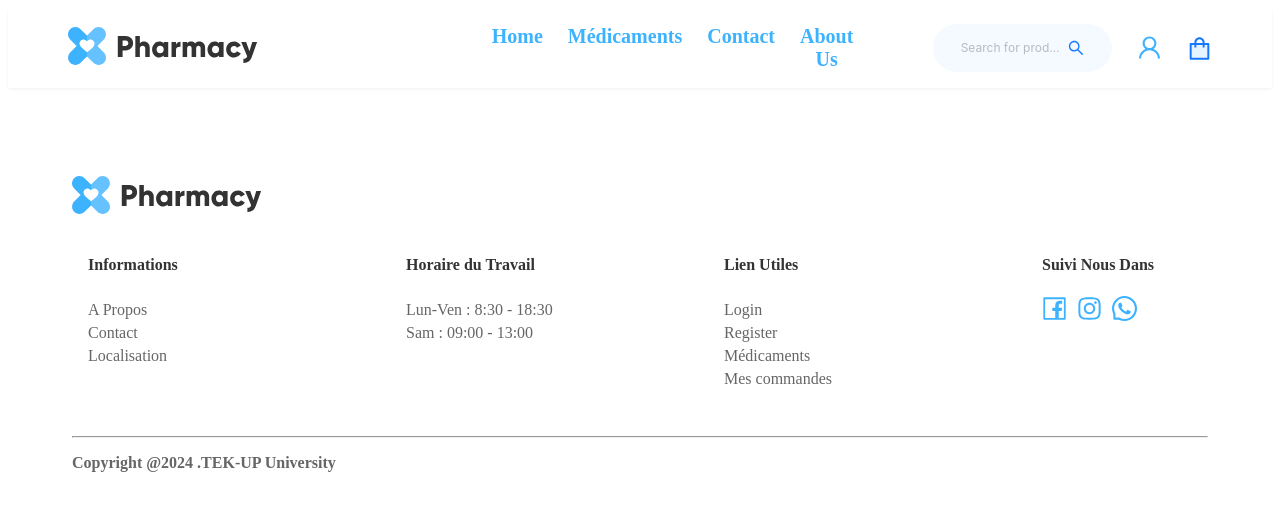
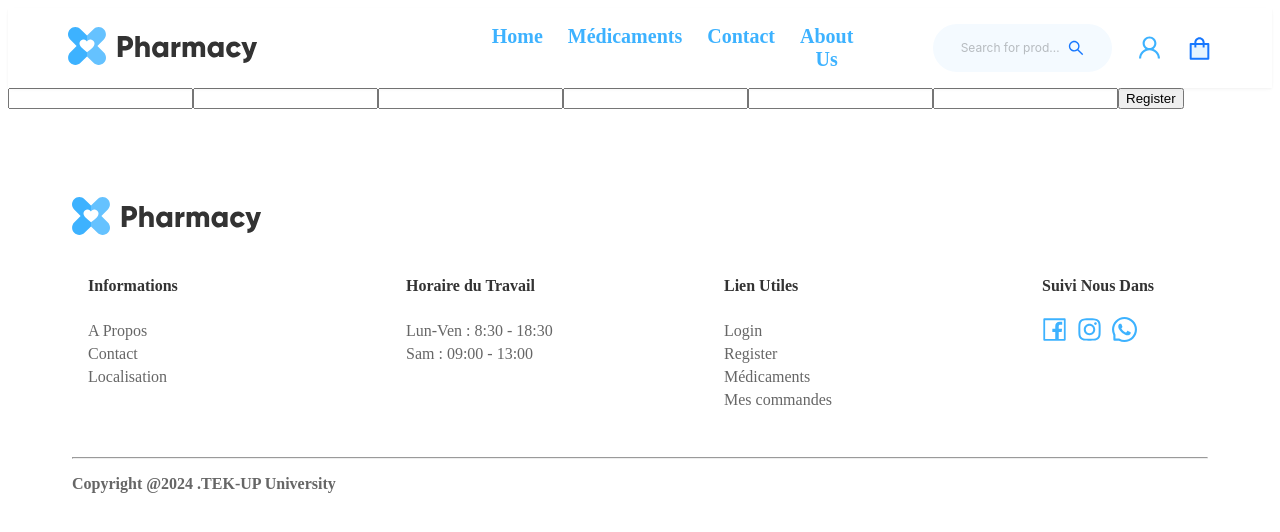
Before and after one commit to majdifkih/Online-Pharmacy-Project, a React (Create React App) app in the folder client/: page /register in a window 1280 px wide. Shown: the top 532 px of the page. Built offline with nearby package versions, Linux system fonts and the light colour scheme.

Commit message:
register user commit

```diff
--- a/client/src/App.jsx
+++ b/client/src/App.jsx
@@ -5,6 +5,7 @@ import Footer from './components/Footer';
 import Login from './pages/Login';
 import Home from './pages/Home';
 import {FloatButton } from 'antd';
+import Register from './pages/Register';
 
 function App() {
   return (
@@ -14,6 +15,7 @@ function App() {
             <Route exact path="/" element={<Home />} />
             <Route path="/">
                  <Route path='login' element={<Login />} />
+                 <Route path='register' element={<Register />} />
                  <Route path="profil" element={<Profile />} />
             </Route>
         </Routes>
--- a/client/src/components/NavBar.jsx
+++ b/client/src/components/NavBar.jsx
@@ -111,7 +111,7 @@ const items = [
   },
   {
     label: (
-      <StyledLink to="/regsiter">
+      <StyledLink to="/register">
         Register
      </StyledLink>
     ),
--- a/client/src/pages/Home.jsx
+++ b/client/src/pages/Home.jsx
@@ -10,6 +10,22 @@ const Container = styled.div `` ;
 const CarouselContainer = styled.div `
   width: 100%;
 ` ;
+
+
+const InfoContainer = styled.div `
+    display: flex;
+    align-items: center;
+    justify-content: space-between;`;
+
+const Left = styled.div `
+  flex:1;
+  display: flex;
+  align-items: center;
+  margin-left: 5%;
+`
+ ;
+const Right = styled.div `
+   ` ;
 
 const contentStyle = {
   height: '450px',
@@ -35,6 +51,10 @@ const Home = () => {
             </div>
       </Carousel>
     </CarouselContainer>
+    <InfoContainer>
+        <Left> <img src="https://demo2.wpopal.com/pharmacy2/wp-content/uploads/2022/03/h6_Bg_1.jpg" alt="" srcset="" /></Left>
+        <Right>  <h4> Bienvenue dans Online Pharmacy </h4> </Right>
+    </InfoContainer>
   </Container>
 
   )
--- a/client/src/pages/Register.jsx
+++ b/client/src/pages/Register.jsx
@@ -1,8 +1,34 @@
-import React from 'react'
+import React, { useState } from 'react'
+import axios from 'axios';
+
 
 const Register = () => {
+  const [username,setUsername] = useState('');
+  const [email,setEmail] = useState('');
+  const [password,setPassword] = useState('');
+  const [prenom,setPernom ]= useState('');
+  const [adresse,setAdresse] = useState('');
+  const [telephone,setTelephone] = useState('');
+
+  const handleRegister = async () =>{
+    try{
+        const response = await axios.post("http://localhost:4000/auth/register",{username,email,password,prenom,adresse,telephone});
+        console.log(response.data);
+    }catch(err){
+      console.log(err.message);
+    }
+  }
+
   return (
-    <div>Register</div>
+    <div>
+      <input type="text"  value={username} onChange={(e) => setUsername(e.target.value)} />
+      <input type="email" value={email} onChange={(e) => setEmail(e.target.value)} />
+      <input type="password" value={password} onChange={(e) => setPassword(e.target.value)} />
+      <input type="text" value={prenom} onChange={(e) => setPernom(e.target.value)} />
+      <input type="text" value={adresse}  onChange={(e) => setAdresse(e.target.value)} />
+      <input type="number"  value={telephone} onChange={(e) => setTelephone(e.target.value)} />
+      <button onClick={handleRegister}> Register </button>
+    </div>
   )
 }
 
```
